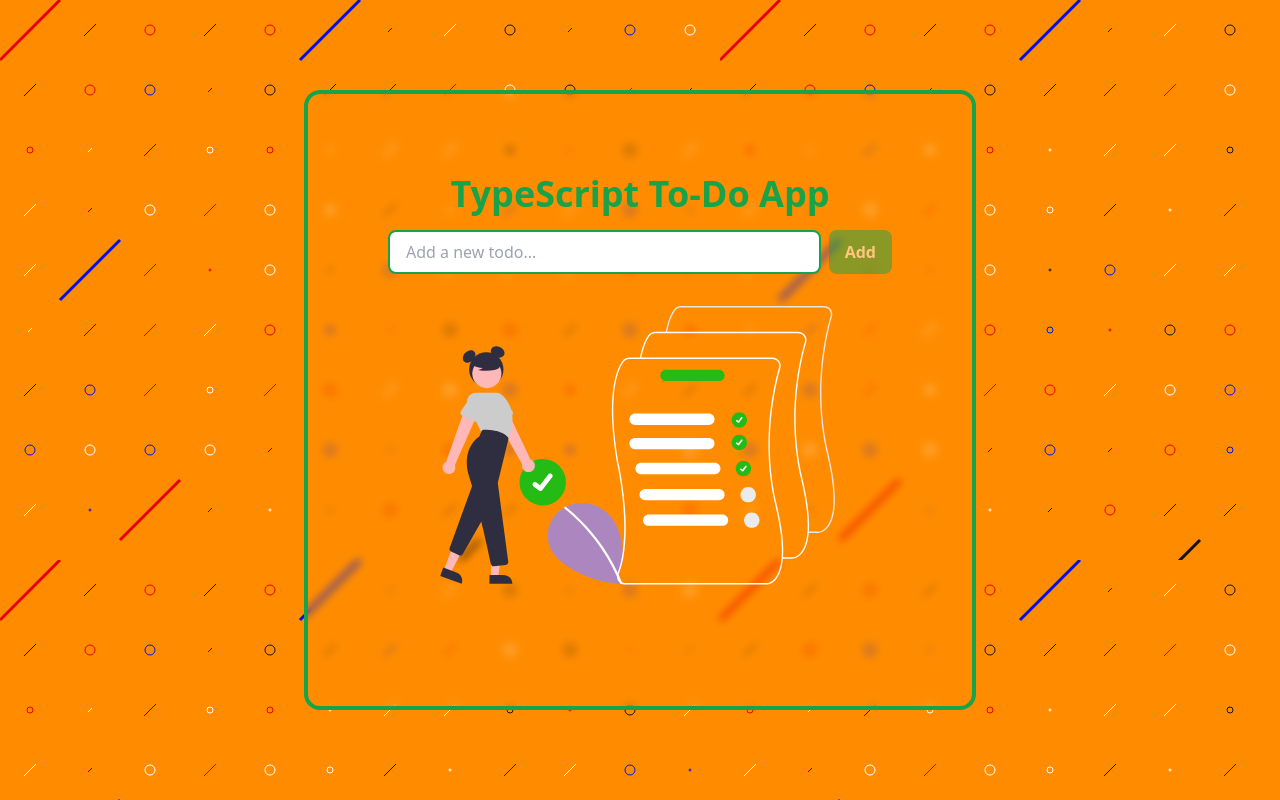
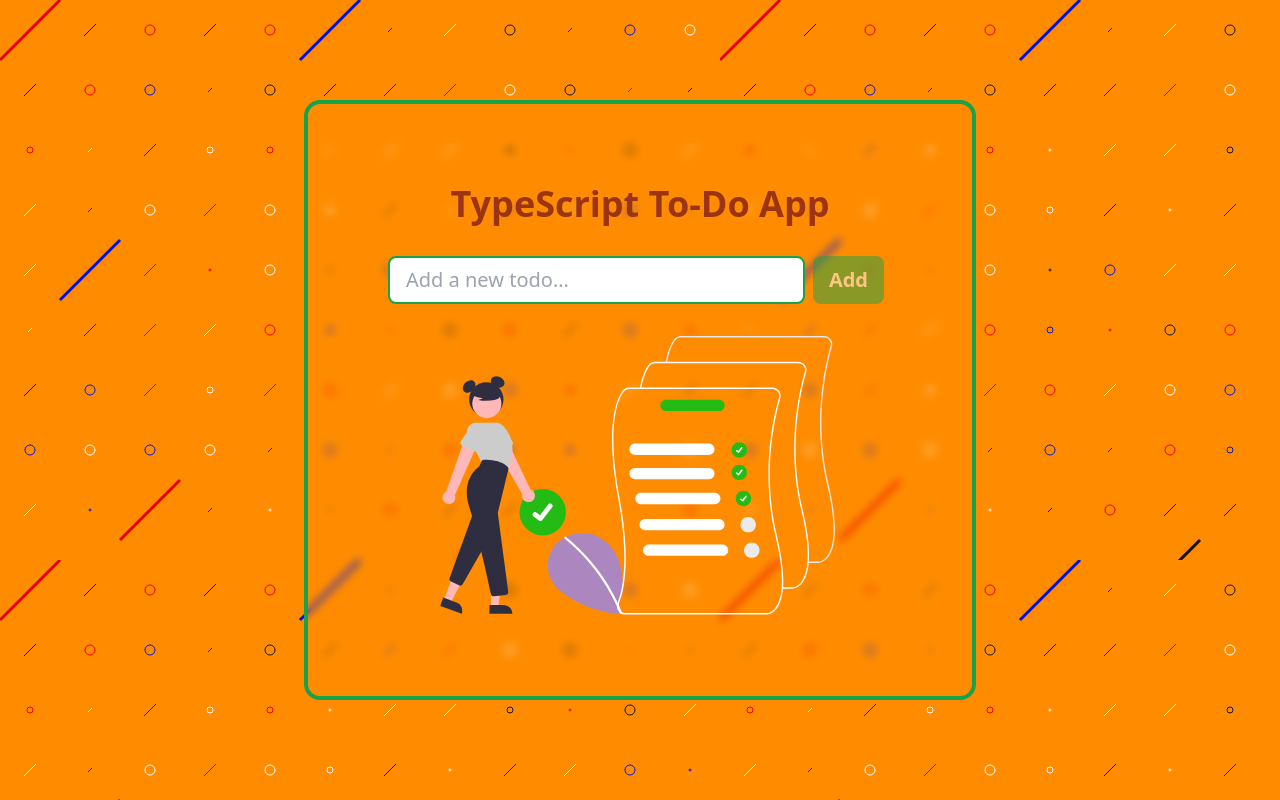
Before and after one commit to AdalOnShow/React-TypeScript-My-ToDo-App, a React (Vite) app: page / in a window 1280 px wide. Built offline with nearby package versions, Linux system fonts and the light colour scheme.

Commit message:
enhance UI styling and layout for todo management in App component

```diff
--- a/src/App.tsx
+++ b/src/App.tsx
@@ -58,28 +58,28 @@ const App = () => {
   }
 
   return (
-    <main className="h-screen flex justify-center items-center bg-[url(/bg.svg)]">
+    <main className="h-screen flex justify-center items-center bg-[url(/bg.svg)] text-lg md:text-xl">
       <div className="w-10/12 max-w-md md:max-w-2xl mx-auto bg-transparent border-4 border-green-600 rounded-2xl backdrop-blur-sm px-8 md:px-20 py-8 md:py-20">
         <div className="">
-          <h1 className="text-2xl md:text-4xl font-bold text-center text-green-600">TypeScript To-Do App</h1>
+          <h1 className="text-2xl md:text-4xl font-bold text-center text-orange-800">TypeScript To-Do App</h1>
 
           <div>
-            <form onSubmit={handleAppTodo} className="flex justify-between mt-4">
+            <form onSubmit={handleAppTodo} className="flex justify-between mt-8">
               <input
                 type="text"
                 value={newTodo}
                 onChange={e => setNewTodo(e.target.value)}
-                className="w-full mr-2 px-4 py-2 border-2 border-green-600 rounded-lg focus:outline-none"
+                className="w-full px-4 py-2 border-2 border-green-600 rounded-lg focus:outline-none"
                 placeholder="Add a new todo..."
               />
               <button
                 type="submit"
                 disabled={!newTodo.trim()}
-                className="px-4 py-2 bg-green-600 text-white font-semibold rounded-lg hover:bg-green-500 focus:outline-none disabled:opacity-50 disabled:cursor-not-allowed focus:ring-2 focus:ring-orange-400 transition-colors"
+                className="px-4 py-2 mx-2 bg-green-600 text-white font-semibold rounded-lg hover:bg-green-500 focus:outline-none disabled:opacity-50 disabled:cursor-not-allowed focus:ring-2 focus:ring-orange-400 transition-colors"
               >Add</button>
             </form>
 
-            <div className="w-full mt-4 md:mt-8 h-80 overflow-y-auto">
+            <div className="w-full mt-4 md:mt-8 max-h-[60vh] overflow-y-auto">
               {todos.length === 0 ? (
                 <img src="/empty.svg" alt="" className="w-full select-none" />
               ) : (
@@ -99,12 +99,12 @@ const App = () => {
                           />
                           <button
                             type="submit"
-                            className="px-2 py-1 bg-green-600 text-white font-semibold rounded-lg hover:bg-green-500 focus:outline-none focus:ring-2 focus:ring-orange-400 transition-colors"
+                            className="px-2 py-1 mx-2 bg-green-600 text-white font-semibold rounded-lg hover:bg-green-500 focus:outline-none focus:ring-2 focus:ring-orange-400 transition-colors select-none"
                           >Update</button>
                           <button
                             type="button"
                             onClick={handleEditCancel}
-                            className="px-2 py-1 bg-red-600 text-white font-semibold rounded-lg hover:bg-red-500 focus:outline-none focus:ring-2 focus:ring-orange-400 transition-colors"
+                            className="px-2 py-1 mx-2 bg-red-600 text-white font-semibold rounded-lg hover:bg-red-500 focus:outline-none focus:ring-2 focus:ring-orange-400 transition-colors select-none"
                           >Cancel</button>
                         </form>
                       ) : (
@@ -114,9 +114,9 @@ const App = () => {
                               type="checkbox"
                               checked={todo.status}
                               onChange={() => handleToggleStatus(todo.id)}
-                              className="size-5 border-2 border-green-600 rounded checked:bg-orange-400 checked:border-transparent focus:outline-none"
+                              className="size-5 border-2 border-green-600 rounded checked:bg-orange-400 checked:border-transparent focus:outline-none cursor-pointer mr-4"
                             />
-                            <span className={`${todo.status ? "line-through text-gray-500" : "text-gray-800"}`}>
+                            <span className={`font-semibold ${todo.status ? "line-through text-gray-500" : "text-gray-800"}`}>
                               {todo.content}
                             </span>
                           </label>
@@ -124,12 +124,12 @@ const App = () => {
                             <button
                               type="button"
                               onClick={() => handleEdit(todo)}
-                              className="px-2 py-1 bg-green-600 text-white font-semibold rounded-lg hover:bg-green-500 focus:outline-none focus:ring-2 focus:ring-orange-400 transition-colors"
+                              className="px-2 py-1 mx-2 bg-green-600 text-white font-semibold rounded-lg hover:bg-green-500 focus:outline-none focus:ring-2 focus:ring-orange-400 transition-colors select-none"
                             >Edit</button>
                             <button
                               type="button"
                               onClick={() => handleDelete(todo.id)}
-                              className="px-2 py-1 bg-red-600 text-white font-semibold rounded-lg hover:bg-red-500 focus:outline-none focus:ring-2 focus:ring-orange-400 transition-colors"
+                              className="px-2 py-1 mx-2 bg-red-600 text-white font-semibold rounded-lg hover:bg-red-500 focus:outline-none focus:ring-2 focus:ring-orange-400 transition-colors select-none"
                             >Delete</button>
                           </div>
                         </>
```
